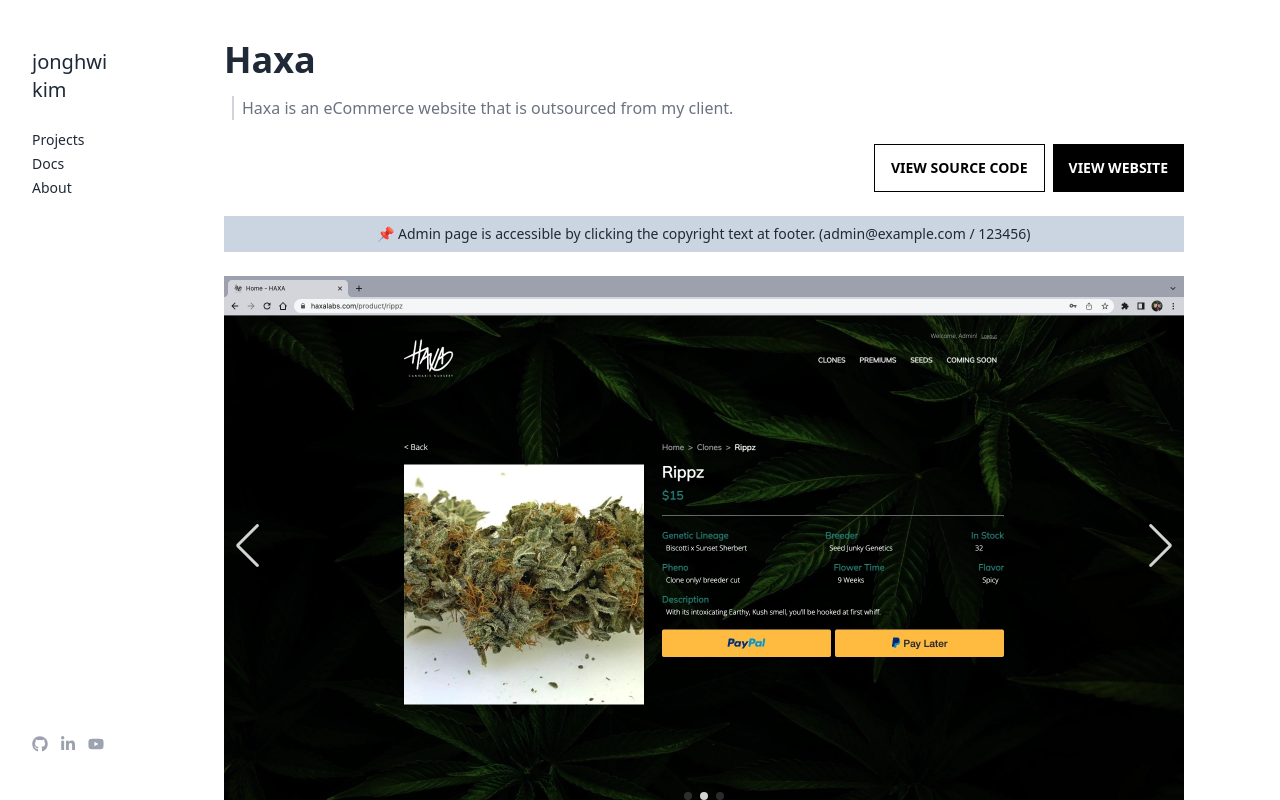
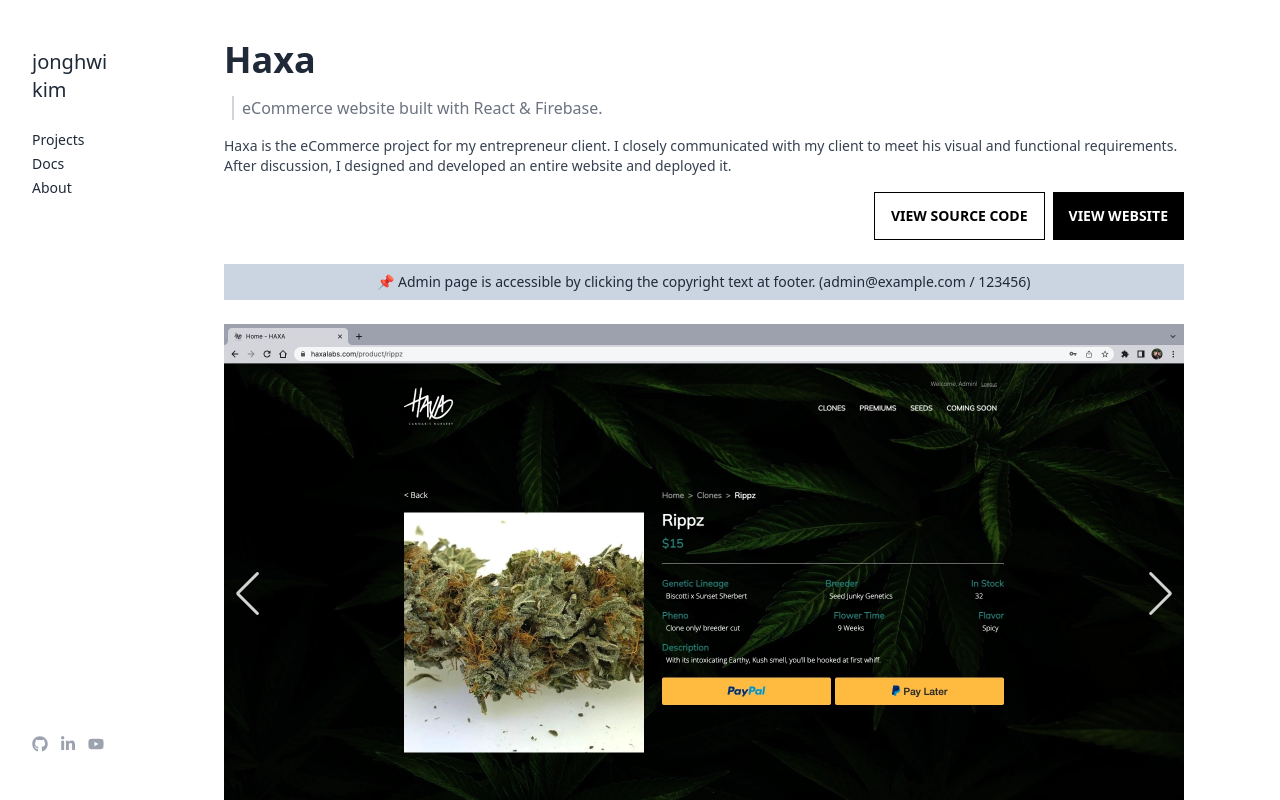
Before and after one commit to bellhwi/jonghwikim, a React (Create React App) app: page / in a window 1280 px wide. Both pictures are taken after a click on the element 472 px from the left and 248 px from the top of the page. Shown: the top 800 px of the page. Built offline with nearby package versions, Linux system fonts and the light colour scheme.

Commit message:
Add project description

```diff
--- a/src/data.js
+++ b/src/data.js
@@ -26,6 +26,8 @@ const techURLs = {
     'https://img.shields.io/badge/Express.js-000000?style=for-the-badge&logo=express&logoColor=white',
   godot:
     'https://img.shields.io/badge/Godot-478CBF?style=for-the-badge&logo=GodotEngine&logoColor=white',
+  gcloud:
+    'https://img.shields.io/badge/Google_Cloud-4285F4?style=for-the-badge&logo=google-cloud&logoColor=white',
 }
 
 const data = [
@@ -34,11 +36,11 @@ const data = [
     title: 'Haxa',
     id: 'haxa',
     contents: {
-      heading:
-        'Haxa is an eCommerce website that is outsourced from my client.',
-      desc: '📌 Admin page is accessible by clicking the copyright text at footer. (admin@example.com / 123456)',
+      heading: 'eCommerce website built with React & Firebase.',
+      desc: 'Haxa is the eCommerce project for my entrepreneur client. I closely communicated with my client to meet his visual and functional requirements. After discussion, I designed and developed an entire website and deployed it.',
+      alert:
+        '📌 Admin page is accessible by clicking the copyright text at footer. (admin@example.com / 123456)',
       features: [
-        '💎 Freelance project',
         '🧑🏻‍💻 User authentication',
         '🔍 Search product',
         '🧑🏻‍💼 Admin product management',
@@ -64,13 +66,13 @@ const data = [
     id: 'arnidxiong',
     title: 'Arnid Xiong',
     contents: {
-      heading:
-        'Arnid Xiong is a graphic design portfolio website for one of my clients.',
+      heading: 'Graphic design portfolio website built with HTML, CSS.',
+      desc: 'Arnid Xiong is a portfolio project for my graphic designer client. She provided a wireframe and requested me to implement it on the website. I developed this project without any frameworks.',
       features: [
-        '💎 Freelance project',
         '💻 Wireframe design to code',
         '📱 Responsive design',
-        '🎨 Pure CSS',
+        '🎨 Design with pure CSS',
+        '🧭 See more navigation',
       ],
       techs: [techURLs.html, techURLs.css],
       github: 'https://github.com/bellhwi/ArnidXiong',
@@ -84,17 +86,28 @@ const data = [
     contents: {
       heading: (
         <>
-          Pokemon Guesser is an{' '}
-          <a href='https://pokeapi.co/' style={{ color: '#3366CC' }}>
+          <a
+            href='https://pokeapi.co/'
+            style={{ color: '#3366CC' }}
+            target='_blank'
+          >
             PokeAPI
           </a>{' '}
-          project where users can play a guess game.
+          project built with React & Redux.
+        </>
+      ),
+      desc: (
+        <>
+          Pokemon Guesser is an API project where users can play a guess game. I
+          made this website out of my interest in Pokemon. I wrote a code logic
+          that questions might vary based on user answers. I implemented
+          algorithms that narrow down the Pokemon until the only one is left.
         </>
       ),
       features: [
-        '🕹️ API project',
+        '🕹️ Fetch API',
         '🎯 User selection filter',
-        '🤖 Different question algorithm by answer',
+        '🤖 Different question algorithm by user response',
         '🚫 Not found page',
       ],
       techs: [
@@ -114,8 +127,30 @@ const data = [
     id: 'johnny-and-co',
     title: 'Johnny & Co.',
     contents: {
-      heading: 'Johnny & Co. is an E-Commerce website created with MERN stack.',
-      desc: '📌 Admin page is available. (admin@example.com / 123456)',
+      heading: 'eCommerce website built with MERN stack.',
+      desc: (
+        <>
+          Johnny & Co. is an eCommerce website that I developed along with this{' '}
+          <a
+            href='https://www.udemy.com/course/mern-ecommerce/'
+            style={{ color: '#3366CC' }}
+            target='_blank'
+          >
+            Udemy course
+          </a>
+          . I gained better understanding of full stack development from this
+          hands-on project. I customized a design inspired by{' '}
+          <a
+            href='https://www.tiffany.com/'
+            style={{ color: '#3366CC' }}
+            target='_blank'
+          >
+            Tiffany & Co.
+          </a>{' '}
+          official website. I used Google Cloud Platform for hosting.
+        </>
+      ),
+      alert: '📌 Admin page is available. (admin@example.com / 123456)',
       features: [
         '🧑🏻‍💼 Admin product management',
         '👨‍👩‍👦 Admin user management',
@@ -125,7 +160,7 @@ const data = [
         '🔍 Search product',
         '🛒 Shopping cart',
         '👩🏻 User profile with orders',
-        '🚚 Checkout process (shipping, payment method, etc)',
+        '🚚 Checkout process (shipping, payment method, etc.)',
       ],
       techs: [
         techURLs.html,
@@ -136,6 +171,7 @@ const data = [
         techURLs.nodejs,
         techURLs.mongodb,
         techURLs.express,
+        techURLs.gcloud,
       ],
       github: 'https://github.com/bellhwi/johnnyandco',
       website: 'https://johnnyandco.uc.r.appspot.com/',
@@ -146,8 +182,8 @@ const data = [
     id: 'neil-kim',
     title: 'Neil Kim',
     contents: {
-      heading:
-        'Neil Kim is an independent game that I developed and published online.',
+      heading: '2D platformer game built with Godot game engine.',
+      desc: 'Neil Kim is an independent game that I developed and published online. I created this game to experience game development. I performed an entire process of game production including planning, designing, developing, testing, publishing and marketing.',
       features: [
         '🧨 10 exclusive weapons',
         '🎮 21 levels',
--- a/src/pages/Home.jsx
+++ b/src/pages/Home.jsx
@@ -10,7 +10,6 @@ function Home() {
   useEffect(() => {
     document.title = 'jonghwi kim'
     window.scrollTo(0, 0)
-    console.log('im home')
   }, [])
 
   return (
--- a/src/pages/Project.jsx
+++ b/src/pages/Project.jsx
@@ -31,7 +31,8 @@ function Project() {
         <p className='border-l-2 border-gray-300 text-gray-500 ml-2 pl-2'>
           {contents.heading}
         </p>
-        <div className='card-actions justify-end pt-6 pb-2 mx-auto sm:mx-0'>
+        <p className='pt-4 text-gray-700 text-xs sm:text-sm'>{contents.desc}</p>
+        <div className='card-actions justify-end pt-4 pb-2 mx-auto sm:mx-0'>
           {contents.github ? (
             <a
               className='btn text-xs sm:text-sm rounded-none border border-black bg-transparent text-black hover:bg-transparent'
@@ -53,9 +54,9 @@ function Project() {
             </a>
           ) : null}
         </div>
-        {contents.desc && (
+        {contents.alert && (
           <small className='text-sm sm:text-md mt-4 bg-slate-300 p-2 text-center'>
-            {contents.desc}
+            {contents.alert}
           </small>
         )}
         <div className='w-full mt-6 mb-6'>
```
